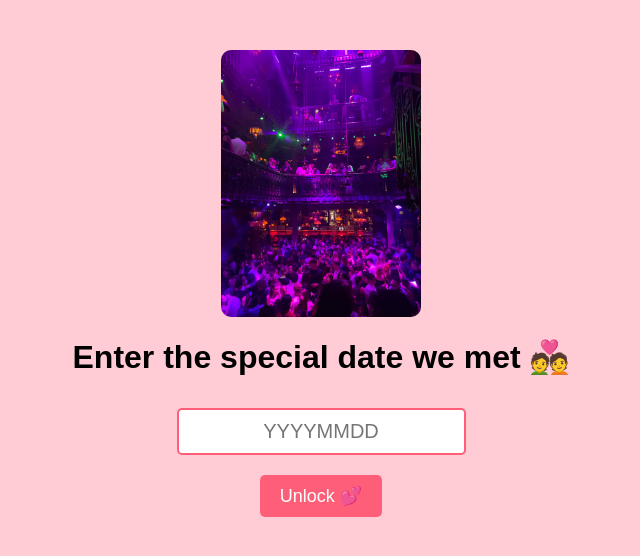
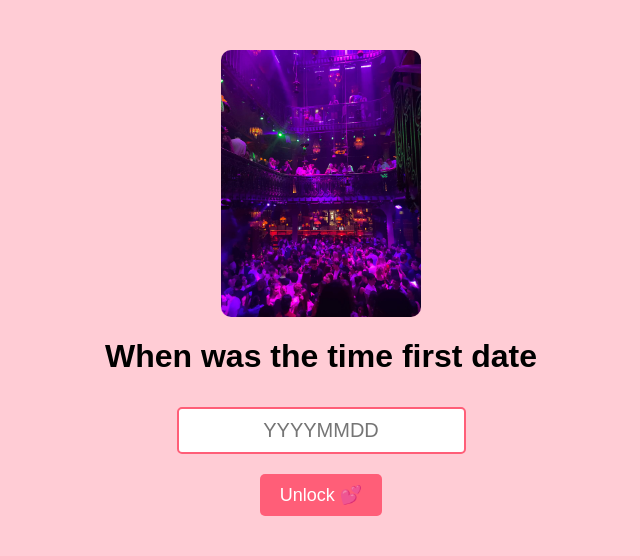
Before and after one commit to Krueger21a/val_mela, a plain HTML site: page index.html in a window 1280 px wide. Shown: the whole page, without its empty margins (319-959 px from the left). Drawn offline with Linux system fonts and the light colour scheme.

Commit message:
changing naming

```diff
--- a/index.html
+++ b/index.html
@@ -50,7 +50,7 @@
 <body>
     <div class="container" id="password-page">
         <img src="paris_image.jpeg" alt="Special Image" style="max-width: 200px; display: block; margin: 20px auto; border-radius: 10px;">
-        <h1>Enter the special date we met 💑</h1>
+        <h1>When was the time first date</h1>
         <input type="password" id="password-input" placeholder="YYYYMMDD" maxlength="8">
         <br>
         <button class="btn" onclick="checkPassword()">Unlock 💕</button>
```
